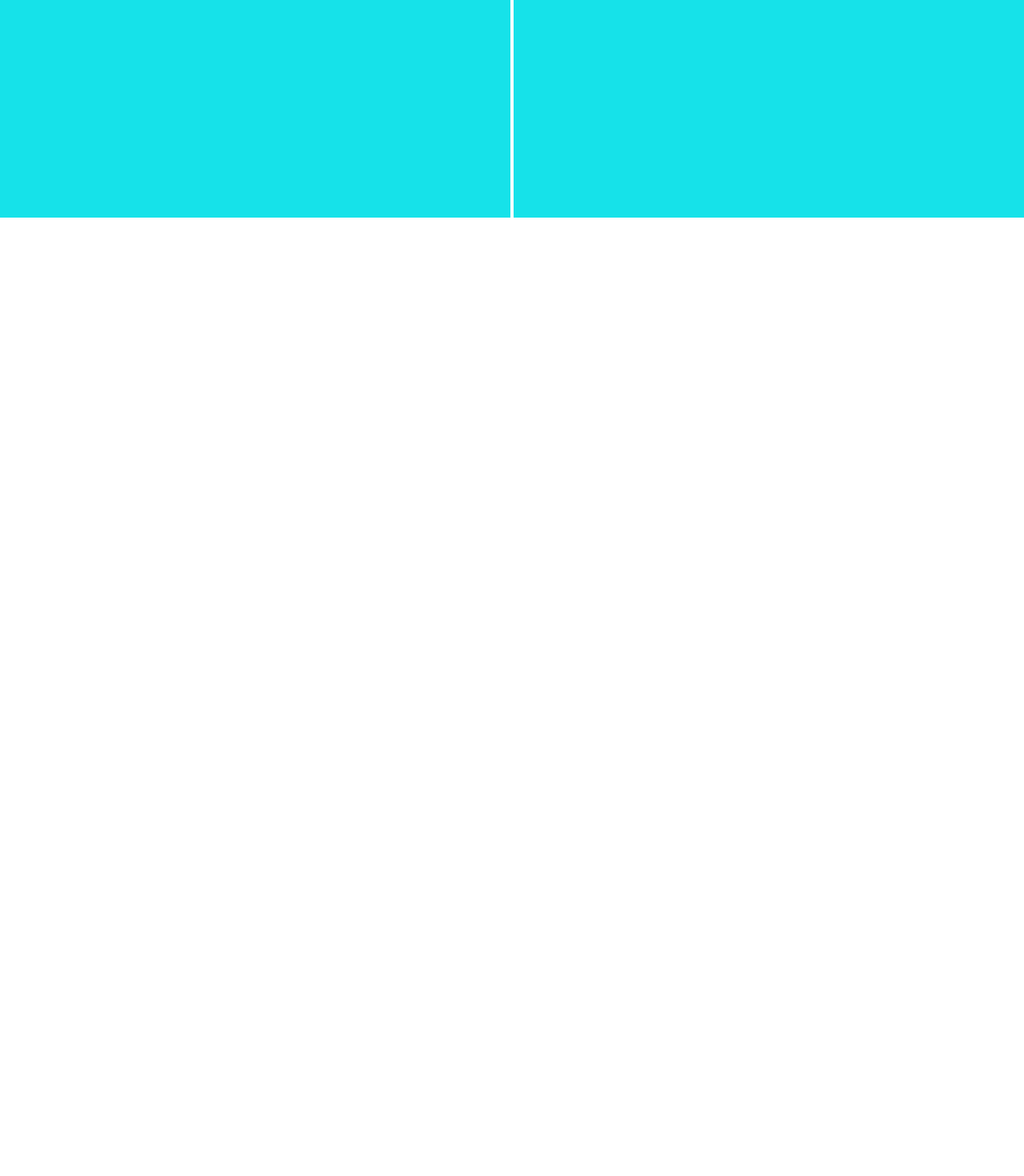
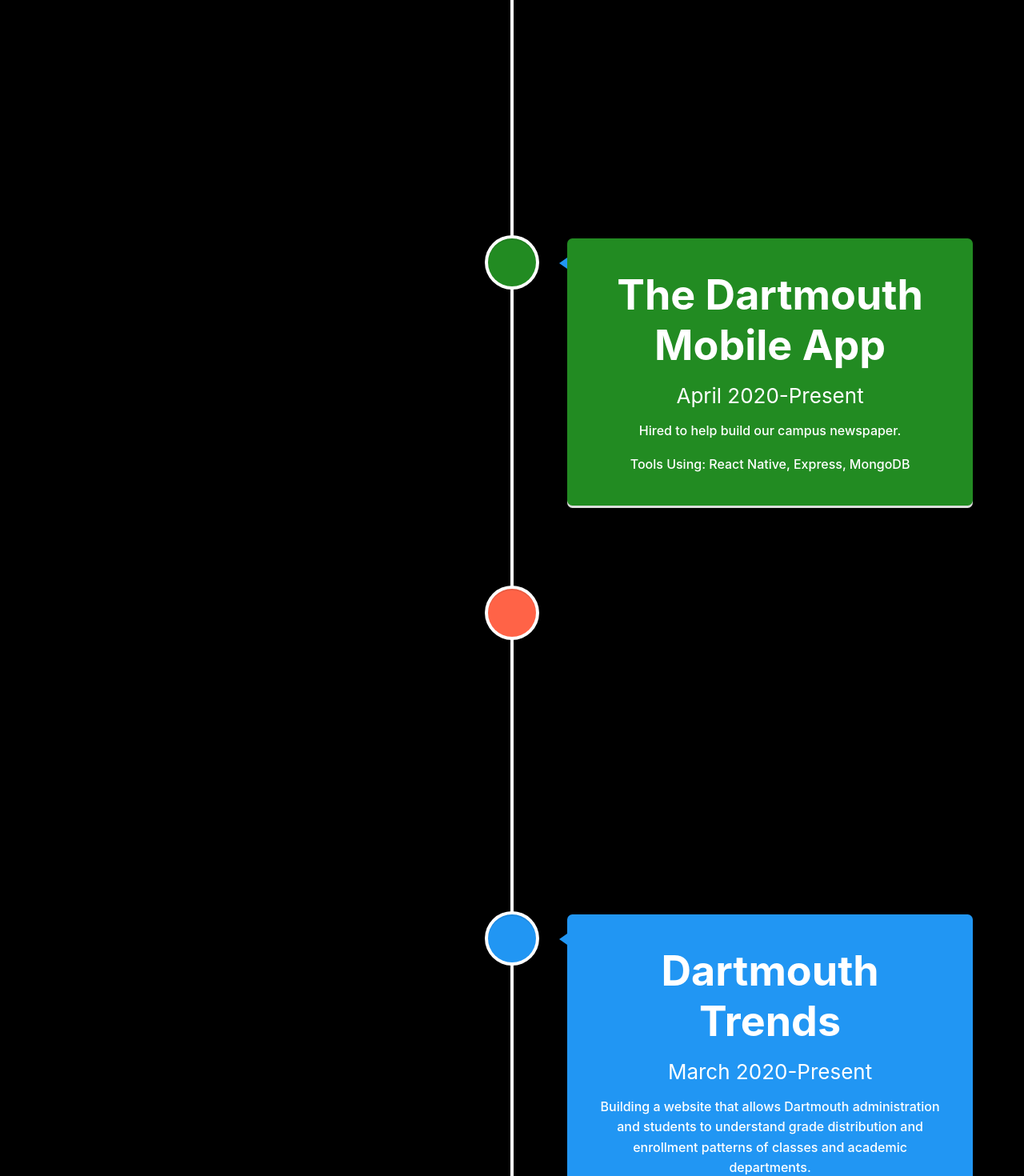
Before and after one commit to brianwang26/brianwang26.github.io, a React (Create React App) app: page / in a window 1280 px wide. Shown: the part 6980-8450 px from the top of the page at 80% size. Before the commit the page ends 7252 px from the top, so only its background shows below. Built offline with nearby package versions, Linux system fonts and the light colour scheme.

Commit message:
added to timeline

```diff
--- a/package.json
+++ b/package.json
@@ -4,6 +4,7 @@
   "version": "0.1.0",
   "private": true,
   "dependencies": {
+    "@babel/runtime": "^7.9.6",
     "@testing-library/jest-dom": "^4.2.4",
     "@testing-library/react": "^9.3.2",
     "@testing-library/user-event": "^7.1.2",
--- a/src/App.css
+++ b/src/App.css
@@ -14,7 +14,7 @@
 }
 
 .App-header {
-  background-color:rgb(22, 226, 233);
+  background-color: black;
   min-height: 100vh;
   display: flex;
   flex-direction: column;
--- a/src/App.js
+++ b/src/App.js
@@ -175,7 +175,7 @@
 
         {/* Uses Vertical Timeline Element to construct visual timeline of projects */}
         <div className = "projects">
-          <h1><font color = "black"> Projects </font></h1>
+          <h1><font color = "black" font-weight = "bold"> Projects </font></h1>
         </div>
         <div></div>
         <VerticalTimeline>
@@ -189,15 +189,60 @@
             <h1 className="vertical-timeline-element-title">DartPoll</h1>
             <p></p>
             <h7 className="vertical-timeline-element-subtitle">April 2020-Present</h7>
-            <p> Worked in a team of 4 to build a platform where Dartmouth students can pose and respond to polls. DartPoll also allows users to see data visualizations of poll results. </p>
-            <p> Tools Used: React, Firebase, Chart.js, Moment.js </p>
+            <p> Worked in a team of 4 to build a platform where Dartmouth students can pose and respond to polls. </p>
+            <p> Tools Using: React, CSS, Firebase, Chart.js, Moment.js, SVG, Figma </p>
             <a className="App-link" href="https://github.com/msorbaro/coast-to-coast" target="_blank" rel="noopener noreferrer">
                 GitHub Repository
              </a>
-      </VerticalTimelineElement>
+            </VerticalTimelineElement>
+
+            <VerticalTimelineElement
+              className="vertical-timeline-element--education"
+              contentStyle={{ background: 'rgb(34, 139, 34)', color: '#fff' }}
+              contentArrowStyle={{ borderRight: '10px solid  rgb(33, 150, 243)' }}
+              iconStyle={{ background: 'rgb(34, 139, 34)', color: '#fff' }}
+            >
+            <h1 className="vertical-timeline-element-title">The Dartmouth Mobile App</h1>
+            <p></p>
+            <h7 className="vertical-timeline-element-subtitle">April 2020-Present</h7>
+            <p> Hired to help build our campus newspaper. </p>
+            <p> Tools Using: React Native, Express, MongoDB </p>
+            </VerticalTimelineElement>
+
+            <VerticalTimelineElement
+              className="vertical-timeline-element--education"
+              contentStyle={{ background: 'rgb(255, 99, 71)', color: '#fff' }}
+              contentArrowStyle={{ borderRight: '10px solid  rgb(33, 150, 243)' }}
+              iconStyle={{ background: 'rgb(255, 99, 71)', color: '#fff' }}
+            >
+            <h1 className="vertical-timeline-element-title">This Website</h1>
+            <p></p>
+            <h7 className="vertical-timeline-element-subtitle">March 2020-Present</h7>
+            <p> Building the website you are currently on! </p>
+            <p> Tools Using: React, CSS </p>
+            <a className="App-link" href="https://github.com/brianwang26/brianwang26.github.io" target="_blank" rel="noopener noreferrer">
+                GitHub Repository
+             </a>
+            </VerticalTimelineElement>
+
+            <VerticalTimelineElement
+              className="vertical-timeline-element--education"
+              contentStyle={{ background: 'rgb(33, 150, 243)', color: '#fff' }}
+              contentArrowStyle={{ borderRight: '10px solid  rgb(33, 150, 243)' }}
+              iconStyle={{ background: 'rgb(33, 150, 243)', color: '#fff' }}
+            >
+            <h1 className="vertical-timeline-element-title">Dartmouth Trends</h1>
+            <p></p>
+            <h7 className="vertical-timeline-element-subtitle">March 2020-Present</h7>
+            <p> Building a website that allows Dartmouth administration and students to understand grade distribution and enrollment patterns of classes and academic departments. </p>
+            <p> Tools Using: Python, BeautifulSoup, Pandas, Matplotlib, React, Flask </p>
+            <a className="App-link" href="https://github.com/brianwang26/DartmouthTrends" target="_blank" rel="noopener noreferrer">
+                GitHub Repository
+             </a>
+            </VerticalTimelineElement>
 
 
-</VerticalTimeline>
+      </VerticalTimeline>
 
       </header>
     </div>
```
Also changed, not shown: 25 other files (tests, documents, lock files or other folders).
